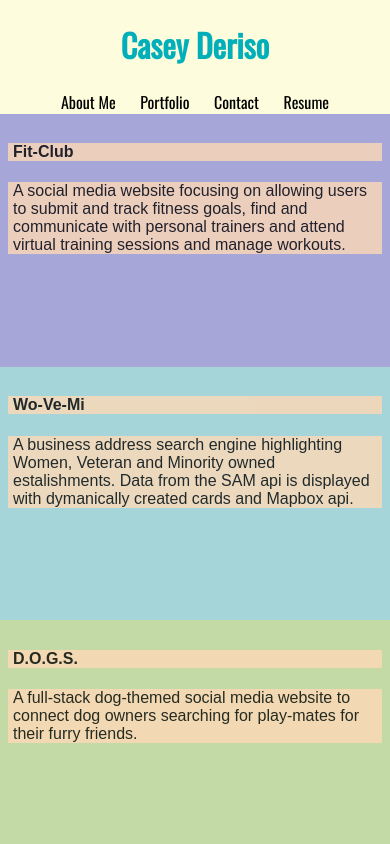
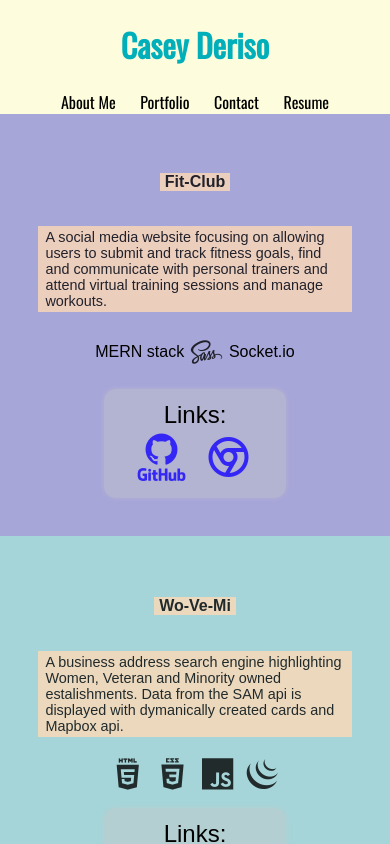
Before and after one commit to CaseyDeriso/react-portfolio, a React (Create React App) app: page / in a window 390 px wide. Shown: the top 844 px of the page. Built offline with nearby package versions, Linux system fonts and the light colour scheme.

Commit message:
refreshed media queries and responsiveness for projects, added devicons and links to both deployed and github for projects

```diff
--- a/package.json
+++ b/package.json
@@ -7,6 +7,7 @@
     "@testing-library/jest-dom": "^5.11.9",
     "@testing-library/react": "^11.2.5",
     "@testing-library/user-event": "^12.8.0",
+    "devicon": "^2.11.0",
     "react": "^17.0.1",
     "react-dom": "^17.0.1",
     "react-scripts": "4.0.3",
--- a/src/App.js
+++ b/src/App.js
@@ -13,7 +13,8 @@ import "./index.css";
 
 const MainElement = styled.main`
   background-color: #fdfcdc;
-  height: 100vh;
+  height: 150vh;
+  margin: 0;
 `;
 const App = () => {
   const [sections] = useState([
--- /dev/null
+++ b/src/components/DeviconList/index.js
@@ -0,0 +1,76 @@
+import React from "react";
+import styled from "styled-components";
+
+const IconContainer = styled.div`
+  display: flex;
+  justify-content: space-evenly;
+  align-items: center;
+  flex-wrap: wrap;
+  `
+
+const Devicon = styled.i`
+  color: rgba(0,0,0,0.8);
+  font-size: 3em;
+  padding: .2em;
+
+  @media only screen and (max-width: 1000px) {
+    font-size: 2.5em;
+  };
+  @media only screen and (max-width: 700px) {
+    font-size: 2em;
+  }
+`
+
+export default function DeviconList({ name, technologies }) {
+  const switchIcon = (name) => {
+    switch (name.toLowerCase()) {
+      case "react":
+        return "devicon-react-original";
+      case "sass":
+        return "devicon-sass-original";
+      case "javascript":
+        return "devicon-javascript-plain";
+      case "css3":
+        return "devicon-css3-plain-wordmark";
+      case "html5":
+        return "devicon-html5-plain-wordmark";
+      case "handlebars":
+        return "devicon-handlebars-plain-wordmark";
+      case "express.js":
+        return "devicon-express-original";
+      case "node.js":
+        return "devicon-nodejs-plain";
+      case "mongodb":
+        return "devicon-mongodb-plain-wordmark";
+      case "foundation.css":
+        return "devicon-foundation-plain-wordmark";
+      case "mysql2":
+        return "devicon-mysql-plain";
+      case "sequelize":
+        return "devicon-mysql-plain";
+      case "jquery":
+        return "devicon-jquery-plain"
+      default:
+        return null;
+    }
+  };
+  return (
+    <>
+      <link
+        rel="stylesheet"
+        href="https://cdn.jsdelivr.net/gh/devicons/devicon@v2.11.0/devicon.min.css"
+      />
+      <IconContainer>
+        {technologies.map((technology) => {
+          return (
+            <>
+            {!switchIcon(technology) ? <p>{technology}</p> :
+              <Devicon key={`${name}${technology}`} className={switchIcon(technology)} />
+            }
+            </>
+          );
+        })}
+      </IconContainer>
+    </>
+  );
+}
--- a/src/components/Portfolio/index.js
+++ b/src/components/Portfolio/index.js
@@ -1,26 +1,32 @@
 import React from "react";
 import styled from "styled-components";
+import DeviconList from "../DeviconList";
+import ProjectLinks from "../ProjectLinks"
+
 
 const PortfolioDiv = styled.div`
   display: grid;
-  grid-template-columns: repeat(3, 33.3vw);
-  grid-template-rows: repeat(3, 25vh);
+  grid-template-columns: repeat(3, 1fr);
+  grid-template-rows: repeat(4, 1fr);
   @media only screen and (max-width: 1000px) {
       grid-template-columns: repeat(2, 50%);
       grid-template-rows: repeat(5, 25%);
   };
-  @media only screen and (max-width: 450px) {
+  @media only screen and (max-width: 700px) {
     grid-template-columns: 100%;
-    grid-template-rows: repeat(9, 30vh)
+    grid-template-rows: repeat(9, 50vh)
   }
 `;
 
-const Project = styled.a`
+const Project = styled.div`
+  display: flex;
+  flex-direction: column;
+  align-items: center;
+  justify-content: center;
   color: #000000;
   font-family: arial;
   background-size: cover;
   padding: 8px;
-  text-decoration: none;
 `;
 
 const ProjectHeader = styled.h4`
@@ -39,7 +45,9 @@ const ProjectText = styled.p`
   background-color: #fed9b7;
   opacity: 80%;
   display: flex;
-  padding: 0 5px;
+  padding: .2em .5em;
+  font-size: .9em;
+  width: clamp(34ch, 80%, 75ch);
 `
   // ${Project}:hover & {
   //   display: inline-block
@@ -50,10 +58,9 @@ function Portfolio(props) {
   return (
     <PortfolioDiv>
       {projects.map((project, i) => {
-        const { name, description, link } = project;
+        const { name, description, links, technologies } = project;
         return (
           <Project
-            href={link}
             key={i}
             style={{
               backgroundColor: `hsl(${Math.floor(Math.random() * 360)}, 40%, 75%)`
@@ -61,6 +68,10 @@ function Portfolio(props) {
           >
             <ProjectHeader>{name}</ProjectHeader>
             <ProjectText>{description}</ProjectText>
+            <DeviconList
+              technologies={technologies}
+            ></DeviconList>
+            <ProjectLinks links={links}/>
           </Project>
         );
       })}
--- /dev/null
+++ b/src/components/ProjectLinks/index.js
@@ -0,0 +1,48 @@
+import React from "react";
+import styled from "styled-components";
+
+const MenuContainer = styled.div`
+  background-color: rgba(197, 197, 197, 0.4);
+  display: flex;
+  flex-direction: column;
+  align-items: center;
+  font-size: 1.5em;
+  padding: 0.5em 1em;
+  margin-top: 0.5em;
+  border-radius: .5em;
+  box-shadow: 0 0 0.2em rgba(197, 197, 197, 0.4);
+`;
+
+const Menu = styled.div`
+  display: flex;
+`;
+
+const Icon = styled.a`
+  color: rgba(17, 0, 255, 0.78);
+  font-size: 2em;
+  text-decoration: none;
+  padding: 0.1em 0.2em;
+`;
+
+export default function ProjectLinks({ links }) {
+  return (
+    <MenuContainer>
+      <link
+        href="https://cdn.jsdelivr.net/npm/remixicon@2.5.0/fonts/remixicon.css"
+        rel="stylesheet"
+      />
+      {links[1] ? "Links:" : "Link:"}
+      <Menu>
+        <Icon
+          href={links[0]}
+          target="_blank"
+          className="devicon-github-original-wordmark"
+        />
+
+        {links[1] && (
+          <Icon href={links[1]} target="_blank" className="ri-chrome-line" />
+        )}
+      </Menu>
+    </MenuContainer>
+  );
+}
--- a/src/projects.json
+++ b/src/projects.json
@@ -3,70 +3,70 @@
     "name": "Fit-Club",
     "technologies": ["MERN stack", "SASS", "Socket.io"],
     "description": "A social media website focusing on allowing users to submit and track fitness goals, find and communicate with personal trainers and attend virtual training sessions and manage workouts.",
-    "link": "https://fit-clob.herokuapp.com/",
+    "links": ["https://github.com/maxhealy01/fit-club", "https://fit-clob.herokuapp.com/"],
     "screenshot": "project-WoVeMi.JPG"
   },
   {
     "name": "Wo-Ve-Mi",
     "technologies": ["HTML5", "CSS3", "JavaScript", "Jquery"],
     "description": "A business address search engine highlighting Women, Veteran and Minority owned estalishments. Data from the SAM api is displayed with dymanically created cards and Mapbox api.",
-    "link": "https://jenniferfadare.github.io/Wo-Ve-Mi/",
+    "links": ["https://github.com/JenniferFadare/Wo-Ve-Mi", "https://jenniferfadare.github.io/Wo-Ve-Mi/"],
     "screenshot": "project-WoVeMi.JPG"
   },
   {
     "name": "D.O.G.S.",
     "technologies": ["Node.js", "Express.js", "Sequelize", "Handlebars"],
     "description": "A full-stack dog-themed social media website to connect dog owners searching for play-mates for their furry friends.",
-    "link": "https://murmuring-taiga-40351.herokuapp.com/",
+    "links": ["https://github.com/JenniferFadare/D.O.G.S.", "https://murmuring-taiga-40351.herokuapp.com/"],
     "screenshot": "project-DOGS.png"
   },
   {
     "name": "Readme Generator",
     "technologies": ["Node.js", "Inquirer.js"],
     "description": "A command line interface application designed to generate consistent professional READMEs with ease.",
-    "link": "https://github.com/CaseyDeriso/Readme-Generator",
+    "links": ["https://github.com/CaseyDeriso/Readme-Generator"],
     "screenshot": "project-readmeGenerator.png"
   },
   {
     "name": "Tech Blog",
     "technologies": ["Node.js", "Express.js", "Sequelize", "Handlebars"],
     "description": "A blog-style CMS. This project is my first complete full stack application. Sign up and post a blog!",
-    "link": "https://guarded-escarpment-07152.herokuapp.com/",
+    "links": ["https://github.com/CaseyDeriso/Tech-Blog", "https://guarded-escarpment-07152.herokuapp.com/"],
     "screenshot": "project-TechBlog.png"
   },
   {
     "name": "Employee Tracker",
     "technologies": ["Node.js", "Mysql2", "Inquirer.js"],
     "description": "A command line interface application that serves as an interface for a SQL based employee database.",
-    "link": "https://github.com/CaseyDeriso/Employee_Tracker",
+    "links": ["https://github.com/CaseyDeriso/Employee_Tracker"],
     "screenshot": "project-employeeTracker.jpg"
   },
   {
     "name": "Weather Dashboard",
     "technologies": ["HTML5", "CSS3", "JavaScript"],
     "description": "A weather app using the Open Weather api. This application allows users to search for cities to see the forecast. Previous cities are saved in local storage and displayed on the dashboard for quick reference.",
-    "link": "https://caseyderiso.github.io/Weather-Dashboard",
+    "links": ["https://github.com/CaseyDeriso/Weather-Dashbaord", "https://caseyderiso.github.io/Weather-Dashboard"],
     "screenshot": "project-weatherDashboard.jpg"
   },
   {
     "name": "Pizza-Hunt",
     "technologies": ["JavaScript", "MongoDB", "Mongoose ODM", "Express.js"],
     "description": "A pizza themed social website where users can post their favorite pizza toppings. Users also can comment on pizzas and reply to comments. All data is stored in a MongoDB database hosted on MongoDB Atlas.",
-    "link": "https://caseyderiso.github.io/Weather-Dashboard",
+    "links": ["https://github.com/CaseyDeriso/Pizza-Hunt","https://caseyderiso.github.io/Weather-Dashboard"],
     "screenshot": "project-buckethead.jpg"
   },
   {
     "name": "Team Space",
     "technologies": ["Node.js", "Inquirer.js", "HTML5", "foundation.css"],
     "description": "A command line interface application that will take input about your team members and generate a styled home page with cards showing information about each of your team members.",
-    "link": "https://github.com/CaseyDeriso/Team-Space",
+    "links": ["https://github.com/CaseyDeriso/Team-Space"],
     "screenshot": "project-buckethead.jpg"
   },
   {
     "name": "Social Meadia Backend",
     "technologies": ["Node.js", "Dotenv", "Express.js", "Sequelize.js"],
     "description": "A backend database for e-commerce. This SQL databse uses the sequelize ODM and is testable with fetch managing sofware such as Insomnia Core.",
-    "link": "https://caseyderiso.github.io/E-Commerce-Backend",
+    "links": ["https://caseyderiso.github.io/E-Commerce-Backend"],
     "screenshot": "project-buckethead.jpg"
   }
 ]
```
Also changed, not shown: 1 other file (tests, documents, lock files or other folders).
